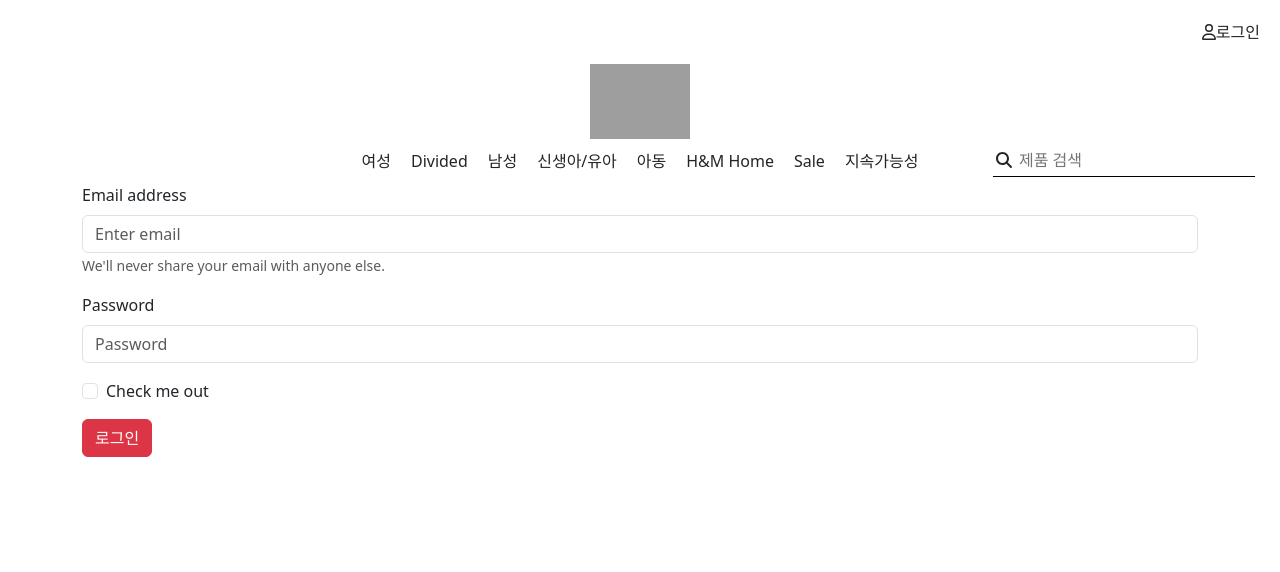
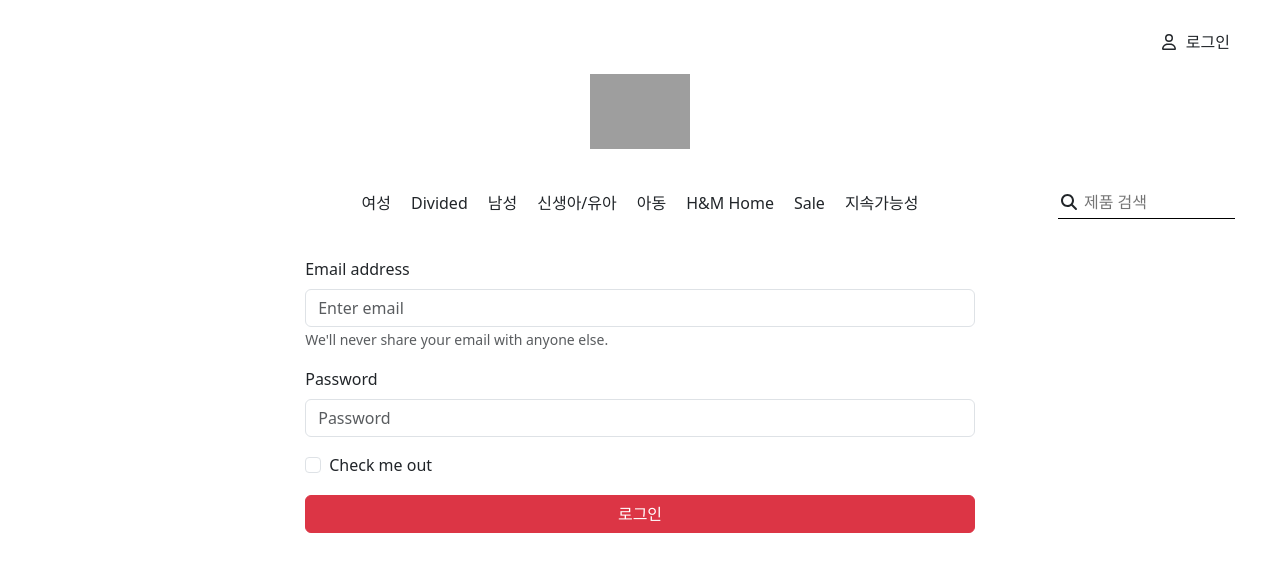
Before and after one commit to ddori5338/react-shop, a React (Create React App) app: page /login in a window 1280 px wide. Shown: the top 572 px of the page. Built offline with nearby package versions, Linux system fonts and the light colour scheme; grey boxes are pictures that could not be loaded.

Commit message:
chapter 13

```diff
--- a/src/App.css
+++ b/src/App.css
@@ -17,6 +17,7 @@
 .nav-section img{
   width: 100px;
   cursor: pointer;
+  margin-bottom: 2em;
 }
 
 .menu-list{
@@ -30,11 +31,17 @@
 
 .menu-list li{
   padding: 10px;
+  cursor: pointer;
+}
+
+.menu-list li:hover{
+  text-decoration: underline;
 }
 
 .menu-area{
   display: flex;
   justify-content: center;
+  margin-bottom: 2em;
 }
 
 .search-box{
@@ -43,12 +50,13 @@
   align-items: center;
   margin: 5px;
   position: absolute;
-  right: 20px;
+  right: 40px;
   padding: 3px;
   border-bottom: 1px solid black;
 }
 
 .search-box input{
+  max-width: 150px;
   border: none;
   font-size: 1em;
   margin-left: 5px;
@@ -117,3 +125,114 @@
 #purchase-btn{
   width: 100%;
 }
+
+.hide{
+  visibility: hidden
+}
+
+@media screen and (max-width: 1008px) {
+  .hide {
+    visibility: visible;
+  }
+  .menu-area {
+    display: none;
+  }
+  .search-box{
+    display: none;
+  }
+}
+
+@media screen and (max-width: 991px) {
+  .product-img{
+    justify-content: center;
+  }
+}
+
+.side-menu {
+  height: 100%;
+  width: 250px;
+  position: fixed;
+  z-index: 1;
+  top: 0;
+  left: 0;
+  background-color: burlywood;
+  overflow-x: hidden;
+  transition: 0.5s;
+  padding-top: 60px;
+  z-index:2
+}
+.side-menu-list button {
+  margin: 5px;
+  border: none;
+  background: none;
+  width: 120px;
+}
+
+.side-menu .closebtn {
+  position: absolute;
+  top: 0;
+  right: 25px;
+  font-size: 36px;
+  margin-left: 50px;
+  border: none;
+  background: none;
+}
+
+.side-menu-list {
+  display: flex;
+  flex-direction: column;
+  align-items: center;
+}
+
+.side-menu-list button:hover {
+  background-color: beige;
+  border-radius: 3px;
+}
+
+.nav-header{
+  display:flex;
+  justify-content: space-between;
+  align-items: center;
+  margin-right: 20px;
+}
+
+.nav-header * {
+  margin-right: 10px;
+  margin-top: 10px;
+}
+
+.burger-menu{
+  margin-left: 50px;
+}
+
+Form{
+  display: flex;
+  flex-direction: column;
+  align-items: center;
+}
+
+Form > *{
+  width: 60%;
+}
+
+.search-box-side{
+  display: flex;
+  justify-content: center;
+  align-items: center;
+  margin: 5px;
+  padding: 3px;
+}
+
+.search-box-side input{
+  background-color: white;
+  padding-left: 10px;
+  border-radius: 30px;
+  max-width: 150px;
+  border: none;
+  font-size: 1em;
+  margin-left: 5px;
+}
+
+.search-box-side input:focus{
+  outline: none;
+}
--- a/src/App.js
+++ b/src/App.js
@@ -24,12 +24,12 @@
   const [authenticate, setAuthenticate] = useState(false);
 
   useEffect(() => {
-    console.log('aaa', authenticate);
+    console.log('authenticate', authenticate);
   }, [authenticate])
 
   return (
     <div>
-      <Navbar />
+      <Navbar authenticate={authenticate} setAuthenticate={setAuthenticate}/>
       <Routes>
         <Route path="/" element={<ProductAll />}/>
         <Route path="/login" element={<Login setAuthenticate={setAuthenticate}/>}/>
--- a/src/component/Navbar.js
+++ b/src/component/Navbar.js
@@ -1,12 +1,14 @@
-import React from 'react';
+import React, {useState} from 'react';
 import { FontAwesomeIcon } from '@fortawesome/react-fontawesome';
 import { faUser } from '@fortawesome/free-regular-svg-icons';
-import { faSearch } from '@fortawesome/free-solid-svg-icons';
+import { faSearch, faBars } from '@fortawesome/free-solid-svg-icons';
 import { useNavigate } from "react-router-dom";
 
 
-const Navbar = () => {
+const Navbar = ({authenticate, setAuthenticate}) => {
     const menuList = ['여성', 'Divided', '남성', '신생아/유아', '아동', 'H&M Home', 'Sale', '지속가능성'];
+
+    let [width, setWidth] = useState(0);
 
     const navigate = useNavigate();
 
@@ -18,12 +20,50 @@
         navigate("/");
     }
 
+    const logout = () => {
+        setAuthenticate(false);
+        navigate("/");
+    }
+
+    const search = (event) => {
+        if (event.key === "Enter") {
+            // 입력한 검색어를 읽어와서 url을 바꿔준다.
+            let keyword = event.target.value;
+            navigate(`/?q=${keyword}`);
+        }
+    }
+
     return (
         <div>
-            <div>
-                <div className="login-button" onClick={goToLogin}>
-                    <FontAwesomeIcon icon={faUser} />
-                    <div>로그인</div>
+            <div className="side-menu" style={{ width: width }}>
+                <button className="closebtn" onClick={() => setWidth(0)}>
+                &times;
+                </button>
+                <div className="side-menu-list" id="menu-list">
+                {menuList.map((menu, index) => (
+                    <button key={index}>{menu}</button>
+                ))}
+                </div>
+                <div className="search-box-side">
+                    <FontAwesomeIcon icon={faSearch} />
+                    <input type="text" placeholder="제품 검색" onKeyPress={(event) => search(event)}/>
+                </div>
+            </div>
+            <div className="nav-header">
+                <div className="burger-menu hide">
+                    <FontAwesomeIcon icon={faBars} onClick={() => setWidth(250)} />
+                </div>
+                <div>
+                    {authenticate === false ?
+                    <div className="login-button" onClick={goToLogin}>
+                        <FontAwesomeIcon icon={faUser} />
+                        <div>로그인</div>
+                    </div>
+                    : <div className="login-button" onClick={logout}>
+                        <FontAwesomeIcon icon={faUser} />
+                        <div>로그아웃</div>
+                    </div>
+                    }
                 </div>
             </div>
             <div className="nav-section">
@@ -33,9 +73,9 @@
                 <ul className="menu-list">
                     {menuList.map((menu) => <li>{menu}</li>)}
                 </ul>
-                <div className="search-box">
+                <div className="search-box show">
                     <FontAwesomeIcon icon={faSearch} />
-                    <input type="text" placeholder="제품 검색"/>
+                    <input type="text" placeholder="제품 검색" onKeyPress={(event) => search(event)}/>
                 </div>
             </div>
         </div>
--- a/src/page/ProductAll.js
+++ b/src/page/ProductAll.js
@@ -1,13 +1,16 @@
 import React, { useEffect, useState } from 'react'
 import ProductCard from '../component/ProductCard';
 import { Container, Row, Col } from 'react-bootstrap';
+import { useSearchParams} from "react-router-dom";
 
 const ProductAll = () => {
 
     const [productList, setProductList] = useState([]);
+    const [query, setQuery] = useSearchParams();
 
     const getProducts = async () => {
-        let url = `https://my-json-server.typicode.com/ddori5338/react-shop/products`;
+        let searchQuery = query.get('q') || '';
+        let url = `https://my-json-server.typicode.com/ddori5338/react-shop/products?q=${searchQuery}`;
         let response = await fetch(url);
         let data = await response.json();
         setProductList(data);
@@ -15,7 +18,7 @@
 
     useEffect(() => {
         getProducts();
-    }, []);
+    }, [query]);
 
     return (
         <div>
```
